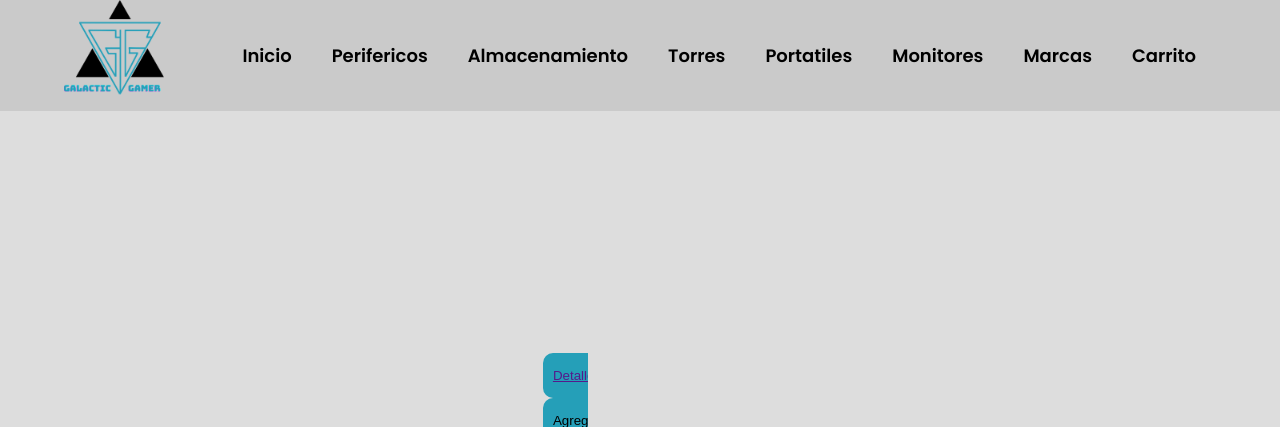
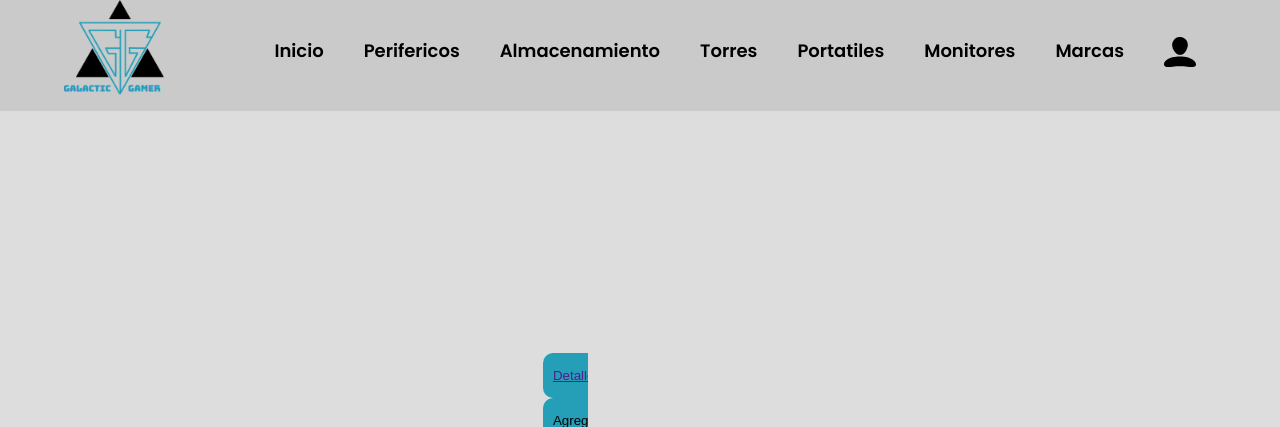
Before and after one commit to DanielBQS/GAE4, a Django app: page /Portatiles/Portatiles in a window 1280 px wide. Shown: the top 427 px of the page. Run offline with Django 4.2, Linux system fonts and the light colour scheme.

Commit message:
actualizacion portatiles.html

```diff
--- a/ProyectoGAE4Galactic1/Templates/Portatiles/Portatiles.html
+++ b/ProyectoGAE4Galactic1/Templates/Portatiles/Portatiles.html
@@ -61,11 +61,7 @@
                         <li><a href="https://www.intel.com/content/www/us/en/homepage.html" target="_blank">Intel </a></li>
                     </ul>
                 </li>
-                <li>
-                <a href="" class="btn btn-succes">
-                <i class="bi bi-cart-fill me-2"></i> Carrito<span id="num_cart" class="badge bg-secondary"></span>
-                </a>
-                </li>
+                <li><a href="{% url 'login' %}"><img class="usuario" src="../static/img/usuario.svg" alt="usuario"></a></li>
 
 
             </ul>
```
